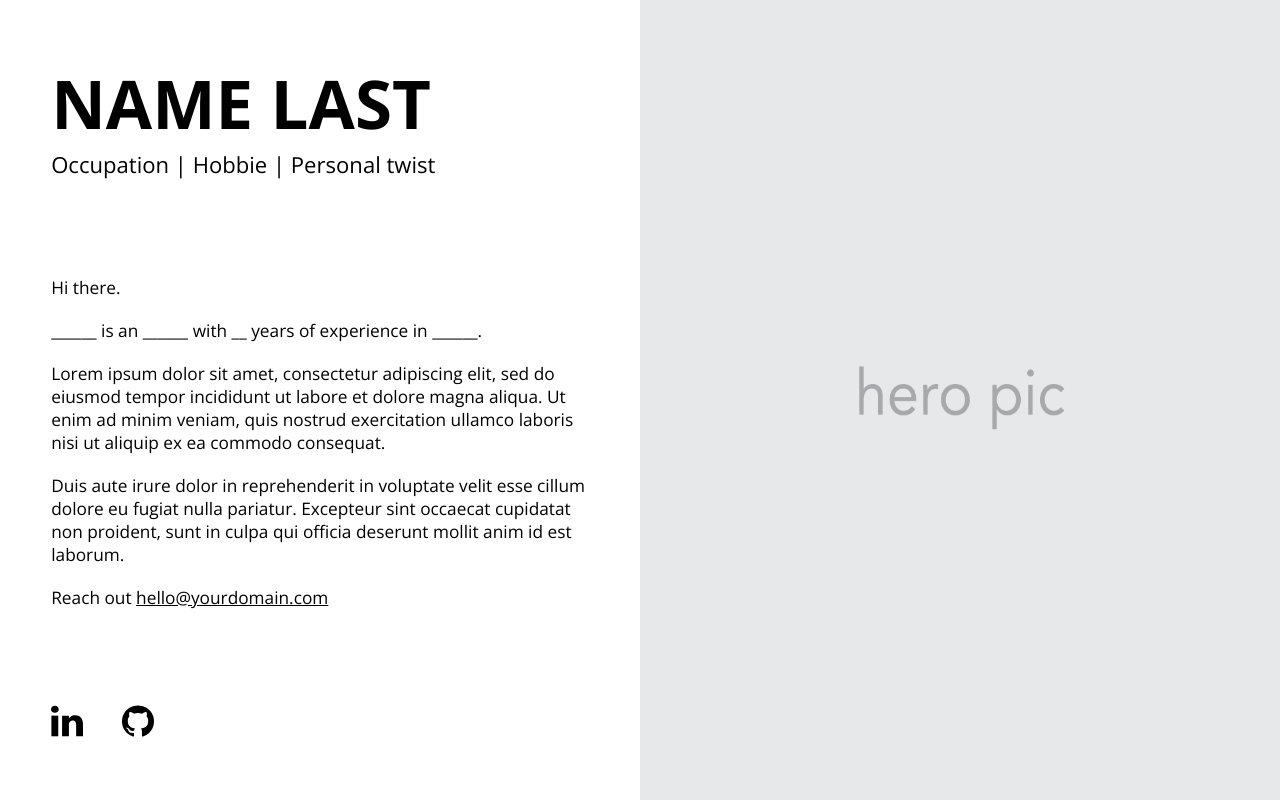
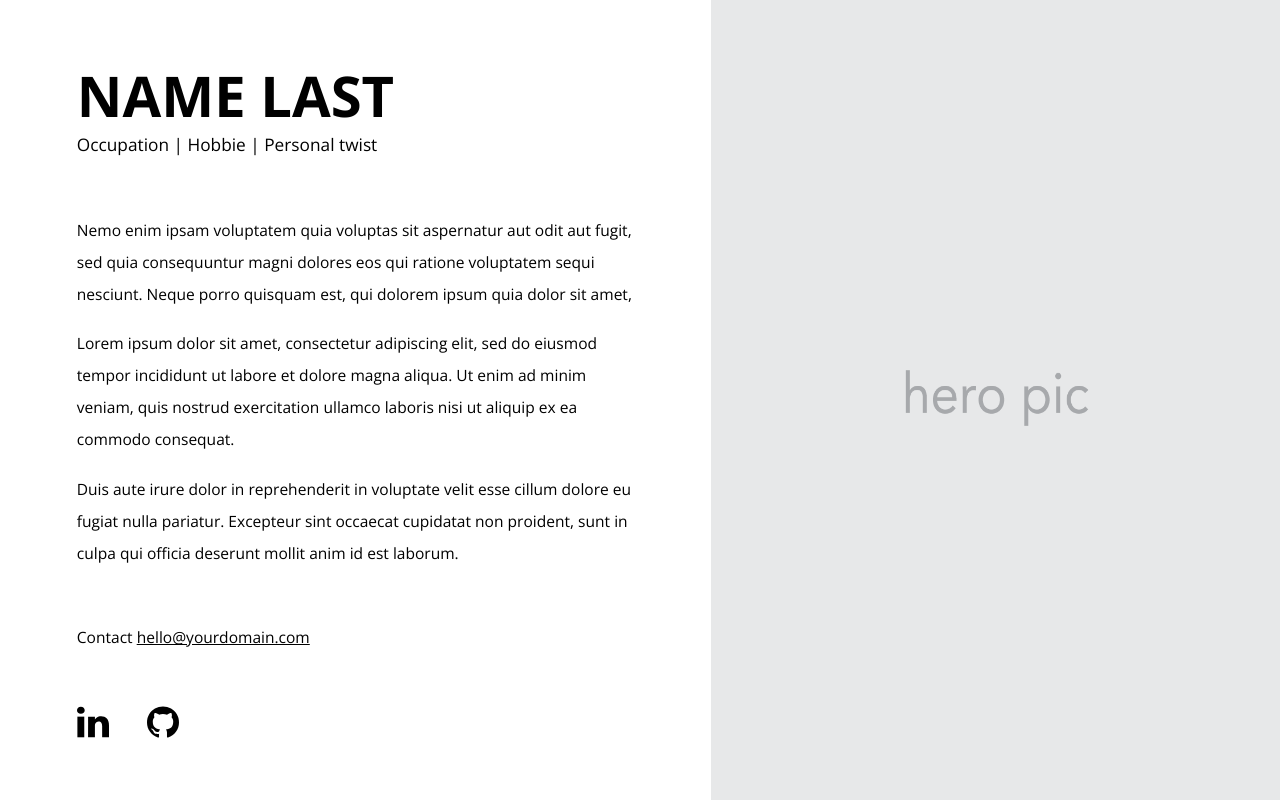
Before and after one commit to esfxra/flex-landing, a plain HTML site: page index.html in a window 1280 px wide. Drawn offline with nearby package versions, Linux system fonts and the light colour scheme.

Commit message:
First revision
- Cleaned up commented styles
- Using flex only in large devices
- Updated html to use <p> as a flex element

```diff
--- a/index.css
+++ b/index.css
@@ -10,69 +10,64 @@ a {
 .site-wrapper {
     height: 100vh;
     background-color: white;
-    display: flex;
-    flex-direction: column;
     font-family: 'Open Sans', sans-serif;
-    font-size: 3vw;
+    font-size: 2.75vw;
 }
 
 .hero-pic {
     background-image: url(hero-pic.png);
     background-size: cover;
-    /* background-position: 45% 45%; */
     background-position: center;
-    height: 35vh;
+    height: 37.5vh;
 }
 
 .main {
     display: flex;
     flex-direction: column;
-    padding: 7.5vw;
-    flex: 1;
 }
 
 .info {
     color: black;
-    margin-bottom: 5vh;
+    padding: 0 7.5vw;
+    margin-top: 7vw;
+    margin-bottom: 7.5vw;
 }
 
 .name {
-    font-size: 3.5em;
+    font-size: 3.25em;
     font-weight: bold;
     text-transform: uppercase;
-    /* display: table-caption; */
-    /* margin-bottom: 1vh; */
 }
 
 .occ {
-    font-size: 1.15em;
-    /* margin-bottom: 3vh; */
+    font-size: 1em;
 }
-
-/* .info-contact{
-    font-size: 1.3em;
-} */
 
 .text {
     color: black;
     font-size: 0.9em;
+    display: block;
+    padding: 0 7.5vw;
+    margin-top: 0;
+    line-height: 2em;
 }
 
-.text p {
-    display: block;
-    margin-top: 0;
-    margin-bottom: 2.5vh;
+p:last-of-type {
+    margin: 0;
 }
 
-.text span {
+.email {
     display: block;
-    margin-bottom: 2.5vh;
+    font-size: 0.9em;
+    padding: 0 7.5vw;
+    margin: 2em 0;
 }
 
 .links-container {
     display: flex;
     flex-direction: row;
-    margin-top: 2.5vh;
+    padding: 0 7.5vw;
+    margin-bottom: 2em;
 }
 
 .links-container img {
@@ -83,45 +78,48 @@ a {
 
 @media only screen and (min-width: 992px) {
     .site-wrapper-l {
-        /* height: 90vh;
-        padding: 5vh; */
-        font-size: 1.5vw;
+        display: flex;
+        font-size: 1.35vw;
         flex-direction: row-reverse;
     }
 
     .hero-pic {
         flex: 1;
-        /* background-image: url(hero-pic7-color.jpg); */
         background-size: cover;
-        /* background-position: bottom; */
         height: 100%;
-        /* filter: grayscale(100%); */
-        /* transform: scalex(-1); */
     }
 
     .main {
         justify-content: space-evenly;
+        flex: 1.25;
         padding: 0;
     }
 
     .info {
-        /* width: 98%; */
         position: relative;
-        padding: 0 4vw;
-        /* background-color: black; */
+        padding: 0 6vw 0 6vw;
         color: black;
-        /* color: white !important; */
-        /* background-color: #576a99; */
+        margin: 0;
     }
 
     .text {
-        padding: 0 4vw;
+        padding: 0 6vw;
         position: relative;
+        line-height: 4vh;
+        margin: 0;
+        /* margin-bottom is to compensate for <p> spacing in large devices */
+        margin-bottom: -5vh;
+    }
+
+    .email {
+        padding: 0 6vw;
+        margin: 0;
     }
 
     .links-container {
-        padding: 0 4vw;
+        padding: 0 6vw;
         position: relative;
+        margin: 0;
     }
 
     .links-container img {
@@ -132,26 +130,5 @@ a {
         .site-wrapper-l {
             font-size: 1.3vw;
         }
-
-        /* .hero-pic {
-
-        } */
-
-        /* .info {
-            min-width: 42%;
-            padding: 4%;
-            padding: 6vh;
-        } */
-
-        /* .text {
-            padding-left: 6vh;
-            width: 40%;
-        } */
-
-        /* .links-container {
-            padding-left: 6vh;
-            position: absolute;
-            bottom: 10vh;
-        } */
     }
 }
--- a/index.html
+++ b/index.html
@@ -19,17 +19,19 @@
                     <div class="name">Name Last</div>
                     <div class="occ">Occupation | Hobbie | Personal twist</div>
                 </div>
-                <div class="text">
-                    <span>Hi there.</span>
-                    <p>______ is an ______ with __ years of experience in ______.</p>
-                    <p>Lorem ipsum dolor sit amet, consectetur adipiscing elit, sed do eiusmod tempor incididunt ut labore et dolore magna aliqua.
-                        Ut enim ad minim veniam, quis nostrud exercitation ullamco laboris nisi ut aliquip ex ea commodo consequat.</p>
-                    <p>Duis aute irure dolor in reprehenderit in voluptate velit esse cillum dolore eu fugiat nulla pariatur.
-                        Excepteur sint occaecat cupidatat non proident, sunt in culpa qui officia deserunt mollit anim id est laborum.
-                    </p>
-                    <!-- Make sure to modify the href="" field below -->
-                    <span>Reach out <a href="mailto:hello@yourdomain.com">hello@yourdomain.com</a></span>
-                </div>
+                <p class="text">
+                    Nemo enim ipsam voluptatem quia voluptas sit aspernatur aut odit aut fugit, sed quia consequuntur magni dolores eos qui ratione
+                    voluptatem sequi nesciunt. Neque porro quisquam est, qui dolorem ipsum quia dolor sit amet,
+                </p>
+                <p class="text">
+                    Lorem ipsum dolor sit amet, consectetur adipiscing elit, sed do eiusmod tempor incididunt ut labore et dolore magna aliqua.
+                    Ut enim ad minim veniam, quis nostrud exercitation ullamco laboris nisi ut aliquip ex ea commodo consequat.
+                </p>
+                <p class="text">
+                    Duis aute irure dolor in reprehenderit in voluptate velit esse cillum dolore eu fugiat nulla pariatur.
+                    Excepteur sint occaecat cupidatat non proident, sunt in culpa qui officia deserunt mollit anim id est laborum.
+                </p>
+                <span class="email">Contact <a href="mailto:email@yourdomain.com">hello@yourdomain.com</a></span>
                 <div class="links-container">
                     <a href="https://linkedin.com/" target="_blank"><img src="linkedin-letters.svg" alt="LinkedIn logo"/></a>
                     <a href="https://github.com/" target="_blank"><img src="github-logo.svg" alt="GitHub logo"/></a>
```
